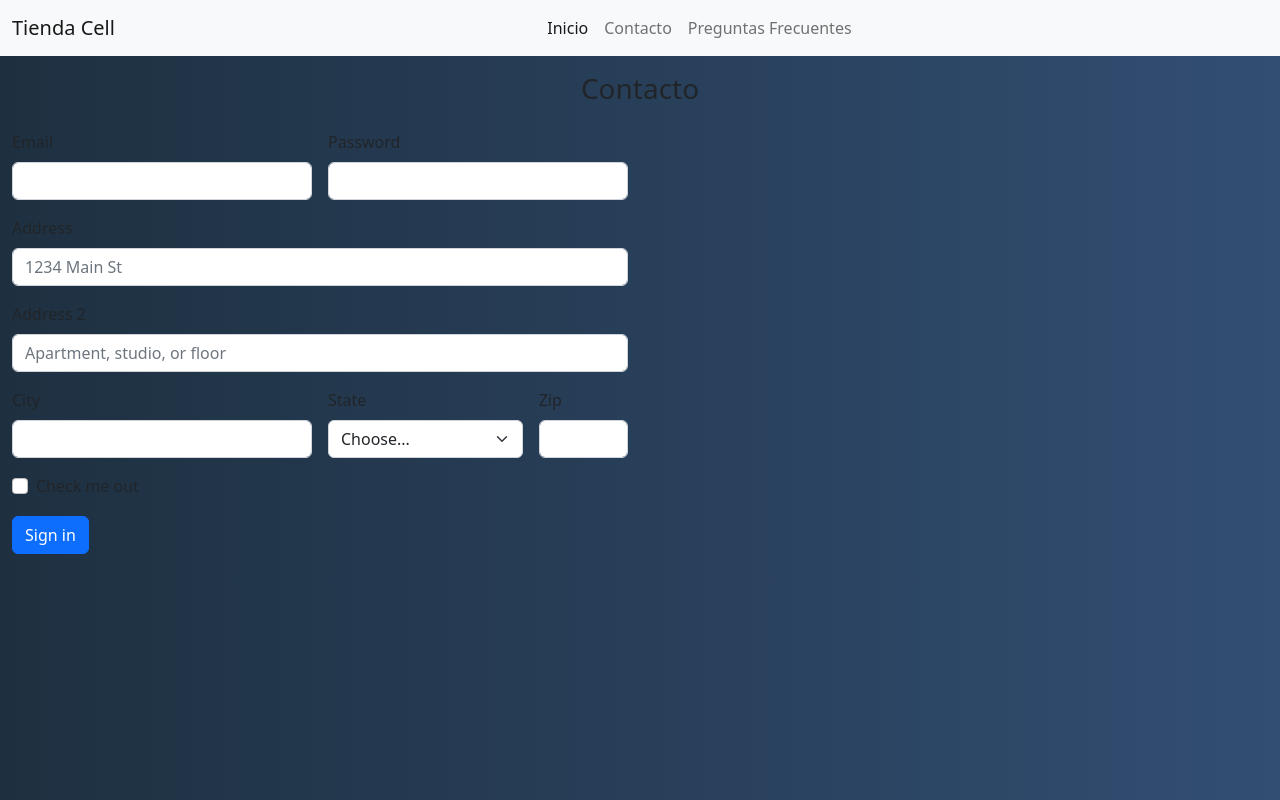
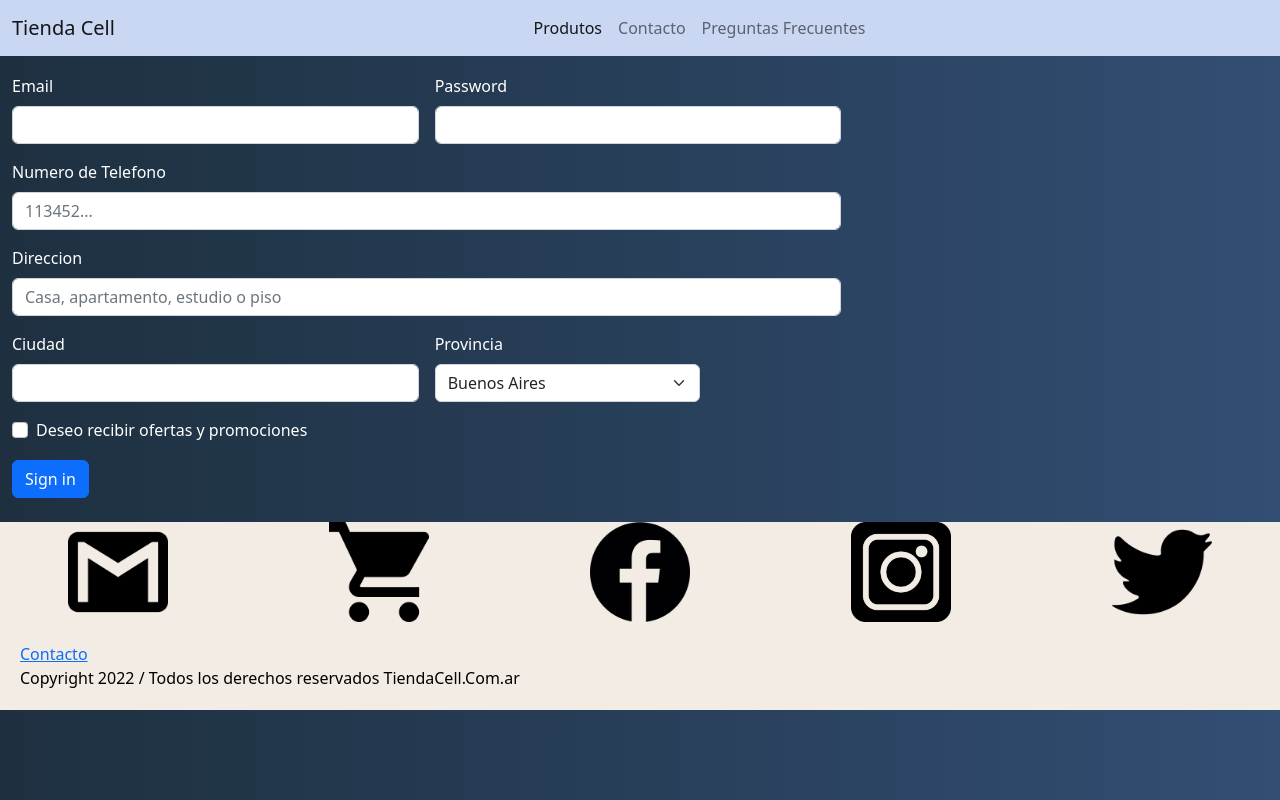
Before and after one commit to Santi-Masig/Tienda, a plain HTML site: page pages/contacto.html in a window 1280 px wide. Drawn offline with nearby package versions, Linux system fonts and the light colour scheme.

Commit message:
Nuevos enlaces en index, contacto, preguntas y modificaciones en el css

```diff
--- a/css/main.css
+++ b/css/main.css
@@ -35,3 +35,13 @@ body {
   background-color: #F2ECE4;
   padding: 20px;
 }
+
+#form {
+  color: white;
+}
+
+.preguntas {
+  color: white;
+  padding: 50px;
+  margin: 100px;
+}
--- a/pages/contacto.html
+++ b/pages/contacto.html
@@ -12,9 +12,10 @@
 
 <body>
 
-  <nav class="navbar navbar-expand-lg bg-light">
+  <nav class="navbar navbar-expand-lg bg-nav fixed-top">
     <div class="container-fluid">
-      <a class="navbar-brand" href="#">Tienda Cell</a>
+
+      <a class="navbar-brand" href="../index.html">Tienda Cell</a>
       <button class="navbar-toggler" type="button" data-bs-toggle="collapse" data-bs-target="#navbarNav"
         aria-controls="navbarNav" aria-expanded="false" aria-label="Toggle navigation">
         <span class="navbar-toggler-icon"></span>
@@ -22,23 +23,23 @@
       <div class="collapse navbar-collapse justify-content-center" id="navbarNav">
         <ul class="navbar-nav">
           <li class="nav-item">
-            <a class="nav-link active" aria-current="page" href="#">Inicio</a>
+            <a class="nav-link active" aria-current="page" href="../index.html">Produtos</a>
           </li>
           <li class="nav-item">
-            <a class="nav-link" href="#">Contacto</a>
+            <a class="nav-link" href="../pages/contacto.html">Contacto</a>
           </li>
           <li class="nav-item">
-            <a class="nav-link" href="#">Preguntas Frecuentes</a>
+            <a class="nav-link" href="../pages/preguntas.html">Preguntas Frecuentes</a>
           </li>
         </ul>
       </div>
     </div>
   </nav>
 
-  <section class="container-fluid mb-4">
+  <section id="form" class="container-fluid mb-4">
     <h2 class="h3 text-center mt-3 mb-4">Contacto</h2>
     <div class="row">
-      <article class="col-md-6">
+      <article class="col-md-8">
         <form class="row g-3">
           <div class="col-md-6">
             <label for="inputEmail4" class="form-label">Email</label>
@@ -49,33 +50,32 @@
             <input type="password" class="form-control" id="inputPassword4">
           </div>
           <div class="col-12">
-            <label for="inputAddress" class="form-label">Address</label>
-            <input type="text" class="form-control" id="inputAddress" placeholder="1234 Main St">
+            <label for="inputAddress" class="form-label">Numero de Telefono</label>
+            <input type="text" class="form-control" id="inputAddress" placeholder="113452...">
           </div>
           <div class="col-12">
-            <label for="inputAddress2" class="form-label">Address 2</label>
-            <input type="text" class="form-control" id="inputAddress2" placeholder="Apartment, studio, or floor">
+            <label for="inputAddress2" class="form-label">Direccion</label>
+            <input type="text" class="form-control" id="inputAddress2" placeholder="Casa, apartamento, estudio o piso">
           </div>
           <div class="col-md-6">
-            <label for="inputCity" class="form-label">City</label>
+            <label for="inputCity" class="form-label">Ciudad</label>
             <input type="text" class="form-control" id="inputCity">
           </div>
           <div class="col-md-4">
-            <label for="inputState" class="form-label">State</label>
+            <label for="inputState" class="form-label">Provincia</label>
             <select id="inputState" class="form-select">
-              <option selected>Choose...</option>
-              <option>...</option>
+              <option selected>Buenos Aires</option>
+              <option>San Juan</option>
+              <option>Mendoza</option>
+              <option>Cordoba</option>
             </select>
           </div>
-          <div class="col-md-2">
-            <label for="inputZip" class="form-label">Zip</label>
-            <input type="text" class="form-control" id="inputZip">
-          </div>
+
           <div class="col-12">
             <div class="form-check">
               <input class="form-check-input" type="checkbox" id="gridCheck">
               <label class="form-check-label" for="gridCheck">
-                Check me out
+                Deseo recibir ofertas y promociones
               </label>
             </div>
           </div>
@@ -86,6 +86,35 @@
       </article>
   </section>
 
+  <div class="relapost">
+    <div class="row">
+      <div class="col">
+        <a><img src="../images/gmail.jpg" width="100"></a>
+      </div>
+      <div class="col">
+        <img src="../images/carrito.jpg" width="100">
+      </div>
+      <div class="col">
+        <img src="../images/facebook.png" width="100">
+      </div>
+      <div class="col">
+        <img src="../images/ig.png" width="100">
+      </div>
+      <div class="col">
+        <img src="../images/twitter.png" width="100">
+      </div>
+    </div>
+  </div>
+
+
+
+
+  <footer class="footer">
+    <p><a href="../pages/contacto.html">Contacto</a>
+      <br>Copyright 2022 / Todos los derechos reservados TiendaCell.Com.ar
+    </p>
+  </footer>
+  </div>
 
 
 
@@ -96,7 +125,9 @@
 
 
 
-
+  <script src="https://cdn.jsdelivr.net/npm/bootstrap@5.2.0-beta1/dist/js/bootstrap.bundle.min.js"
+    integrity="sha384-pprn3073KE6tl6bjs2QrFaJGz5/SUsLqktiwsUTF55Jfv3qYSDhgCecCxMW52nD2"
+    crossorigin="anonymous"></script>
 </body>
 
 </html>
```
Also changed, not shown: index.html (+0 -1 lines), pages/preguntas.html (+99 -0 lines).
